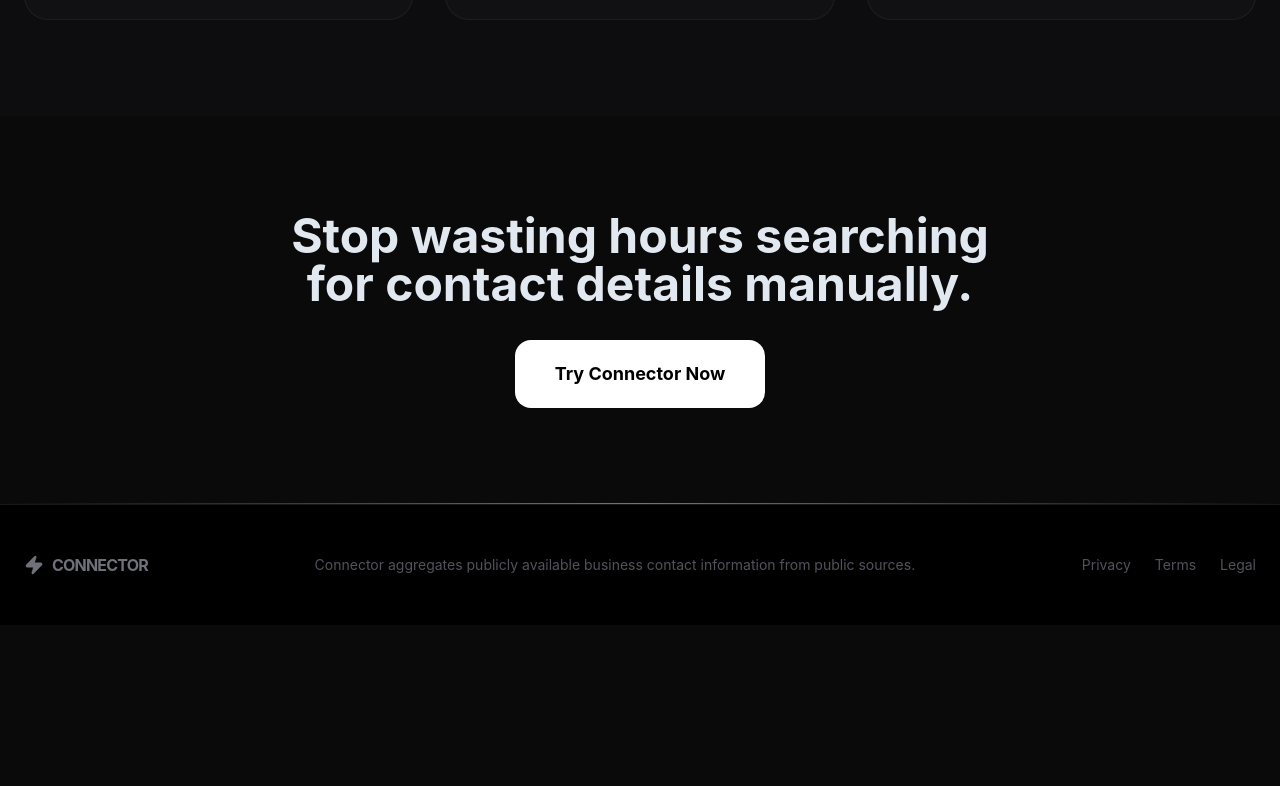
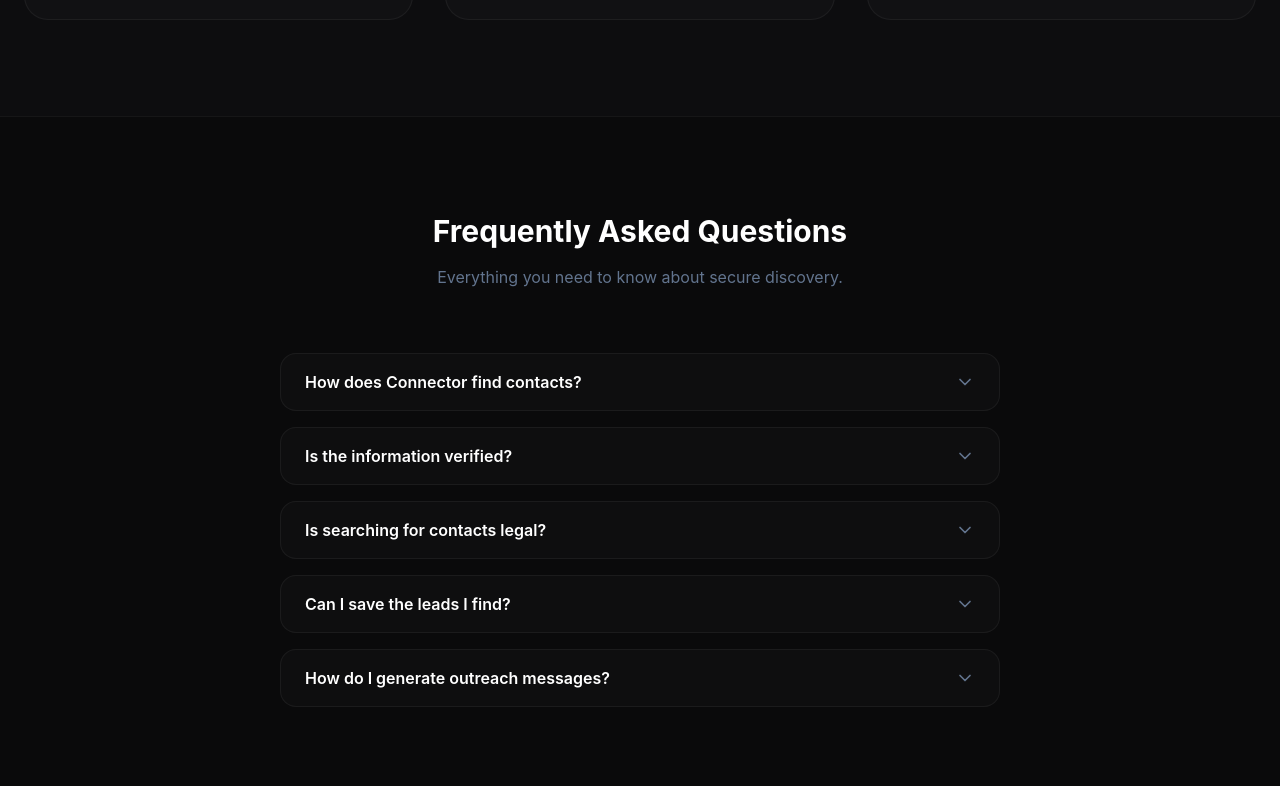
Before and after one commit to sritosh/Connector-Chatbot, a React (Vite) app: page / in a window 1280 px wide. Shown: the part 2114-2900 px from the top of the page. Before the commit the page ends 2739 px from the top, so only its background shows below. Built offline with nearby package versions, Linux system fonts and the light colour scheme; no server answers.

Commit message:
Added FAQ page

```diff
--- a/src/components/LandingPage.tsx
+++ b/src/components/LandingPage.tsx
@@ -1,9 +1,46 @@
-import React from "react";
-import { motion } from "motion/react";
-import { Search, Zap, Shield, Rocket, Globe, ChevronRight } from "lucide-react";
+import React, { useState } from "react";
+import { motion, AnimatePresence } from "motion/react";
+import { Search, Zap, Shield, Rocket, Globe, ChevronRight, ChevronDown } from "lucide-react";
 
 interface LandingPageProps {
   onStart: () => void;
+}
+
+interface FAQItemProps {
+  question: string;
+  answer: string;
+}
+
+const FAQItem: React.FC<FAQItemProps> = ({ question, answer }) => {
+  const [isOpen, setIsOpen] = useState(false);
+
+  return (
+    <div className="border border-white/5 bg-white/[0.02] rounded-2xl overflow-hidden hover:border-white/10 transition-colors">
+      <button
+        onClick={() => setIsOpen(!isOpen)}
+        className="w-full px-6 py-4 flex items-center justify-between text-left group"
+      >
+        <span className="font-semibold text-white group-hover:text-blue-500 transition-colors">{question}</span>
+        <ChevronDown
+          className={`w-5 h-5 text-slate-500 transition-transform duration-300 ${isOpen ? "rotate-180" : ""}`}
+        />
+      </button>
+      <AnimatePresence>
+        {isOpen && (
+          <motion.div
+            initial={{ height: 0, opacity: 0 }}
+            animate={{ height: "auto", opacity: 1 }}
+            exit={{ height: 0, opacity: 0 }}
+            transition={{ duration: 0.3, ease: "easeInOut" }}
+          >
+            <div className="px-6 pb-4 text-sm text-slate-500 leading-relaxed">
+              {answer}
+            </div>
+          </motion.div>
+        )}
+      </AnimatePresence>
+    </div>
+  );
 }
 
 export function LandingPage({ onStart }: LandingPageProps) {
@@ -136,6 +173,43 @@
         </div>
       </section>
 
+      {/* FAQ Section */}
+      <section className="py-24 border-t border-white/5">
+        <div className="max-w-3xl mx-auto px-6">
+          <div className="text-center mb-16">
+            <h2 className="text-3xl font-bold mb-4 text-white">Frequently Asked Questions</h2>
+            <p className="text-slate-500">Everything you need to know about secure discovery.</p>
+          </div>
+
+          <div className="space-y-4">
+            {[
+              {
+                q: "How does Connector find contacts?",
+                a: "Our AI engine analyzes publicly available data from official company domains, news articles, and corporate filings to identify business email patterns and public inquiry points."
+              },
+              {
+                q: "Is the information verified?",
+                a: "Yes. Every contact found includes a 'Source' link, allowing you to click directly and see where the information was publicly posted for complete transparency."
+              },
+              {
+                q: "Is searching for contacts legal?",
+                a: "Connector only indexes information that organizations have intentionally made public on their websites or official channels. We do not engage in private data scraping or unauthorized access."
+              },
+              {
+                q: "Can I save the leads I find?",
+                a: "Absolutely. Once signed in, you can bookmark any contact with a single click and access them anytime from your private 'Saved Contacts' dashboard."
+              },
+              {
+                q: "How do I generate outreach messages?",
+                a: "Our AI reads the company's public mission and the contact category to help you draft professional, relevant pitches that get higher response rates."
+              }
+            ].map((item, i) => (
+              <FAQItem key={i} question={item.q} answer={item.a} />
+            ))}
+          </div>
+        </div>
+      </section>
+
       {/* Final CTA */}
       <section className="py-24 relative overflow-hidden">
         <div className="absolute bottom-0 left-1/2 -translate-x-1/2 w-full h-px bg-gradient-to-r from-transparent via-blue-500 to-transparent" />
```
